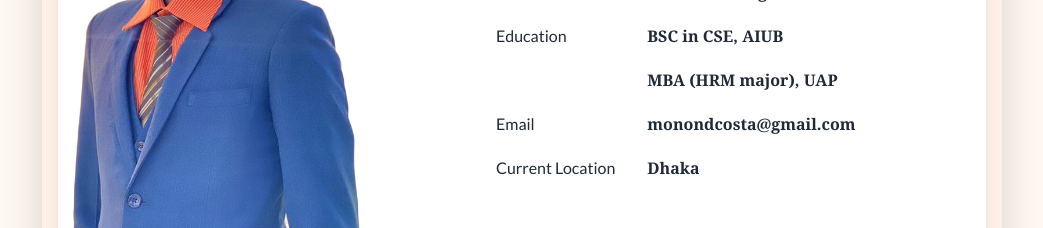
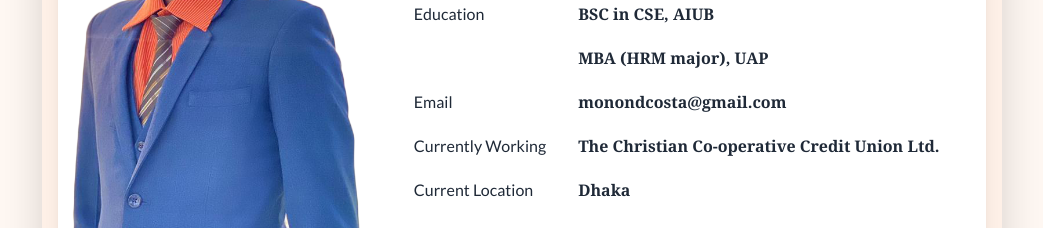
Before and after one commit to Marg0n/Portfolio, a React (Vite) app: page / in a window 1280 px wide. Shown: the part 1360-1588 px from the top of the page, without its empty margins (118-1161 px from the left). Built offline with nearby package versions, Linux system fonts and the light colour scheme.

Commit message:
Add: added currently working place in about

```diff
--- a/src/components/About.jsx
+++ b/src/components/About.jsx
@@ -57,6 +57,7 @@ const About = () => {
                                     <p className="min-h-11">Education</p>
                                     <p className="min-h-11"></p>
                                     <p className="min-h-11">Email</p>
+                                    <p className="min-h-11">Currently Working</p>
                                     <p className="min-h-11">Current Location</p>
                                 </div>
                                 <div className="font-bold font-serif">
@@ -64,6 +65,7 @@ const About = () => {
                                     <p className="min-h-11">BSC in CSE, AIUB</p>
                                     <p className="min-h-11">MBA (HRM major), UAP</p>
                                     <p className="min-h-11">monondcosta@gmail.com</p>
+                                    <p className="min-h-11">The Christian Co-operative Credit Union Ltd.</p>
                                     <p className="min-h-11">Dhaka</p>
                                 </div>
                             </div>
```
